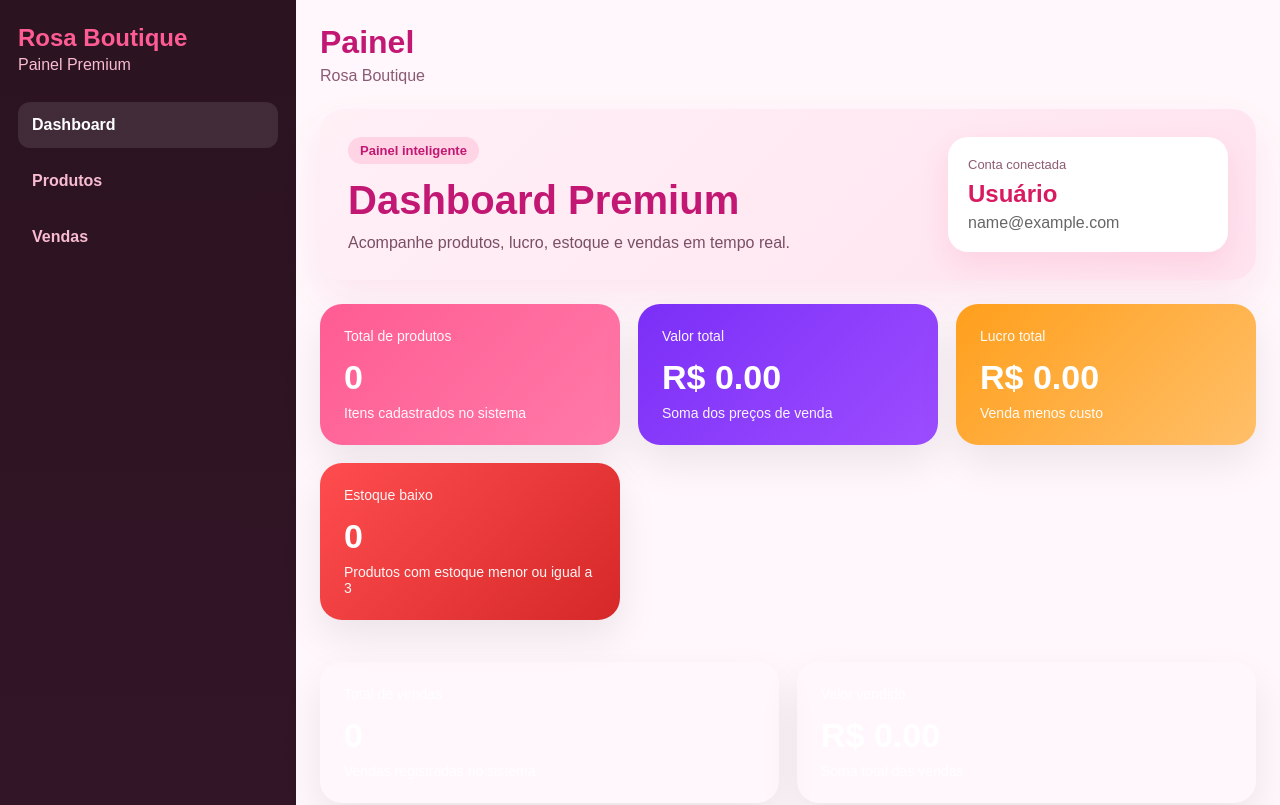
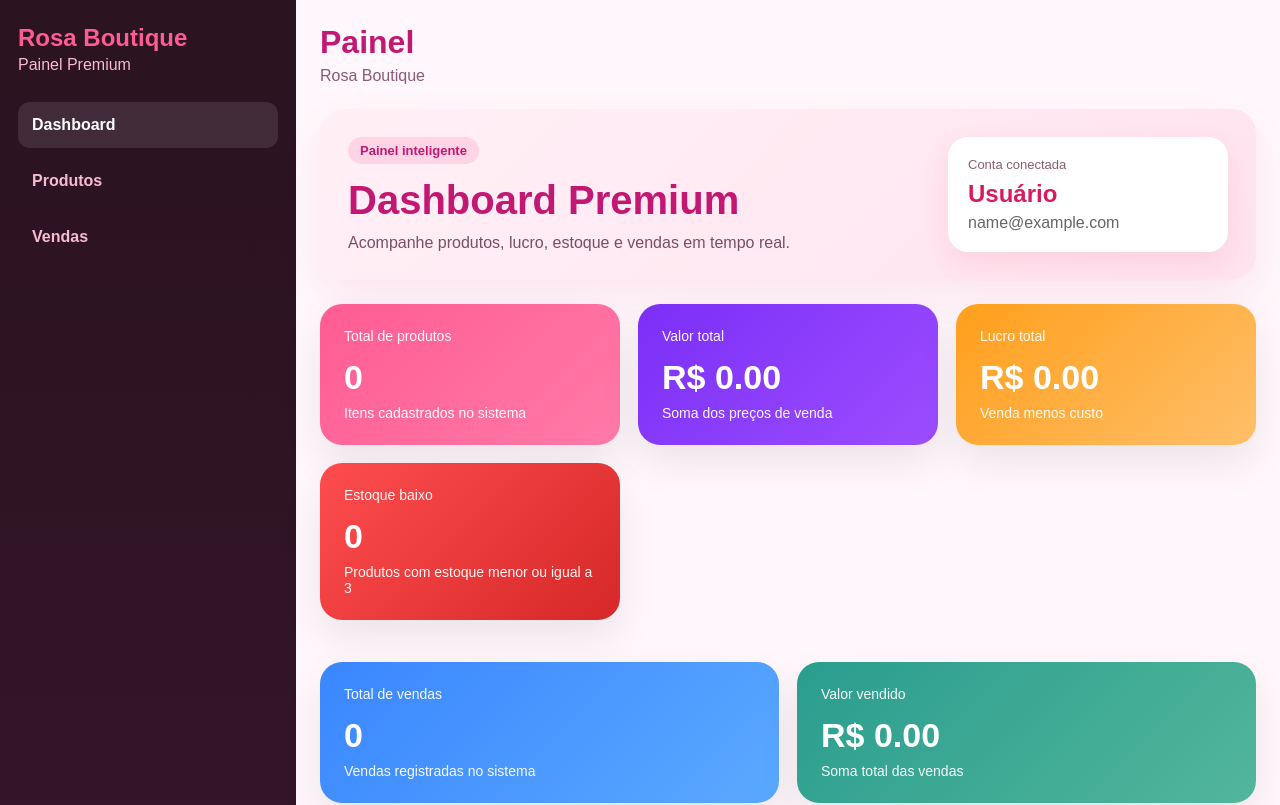
Before and after one commit to lucasmtdap-ai/estoque-frontend-premium, a React (Vite) app: page / in a window 1280 px wide. Shown: the top 805 px of the page. Built offline with nearby package versions, Linux system fonts and the light colour scheme; no server answers; sample sign-in values are in the browser's storage.

Commit message:
Update styles.css

```diff
--- a/src/styles.css
+++ b/src/styles.css
@@ -918,3 +918,11 @@ a {
   margin-top: 0;
   color: #c21874;
 }
+
+.premium-stat-card.blue {
+  background: linear-gradient(135deg, #3a86ff 0%, #5aa9ff 100%);
+}
+
+.premium-stat-card.green {
+  background: linear-gradient(135deg, #2a9d8f 0%, #52b69a 100%);
+}
```
